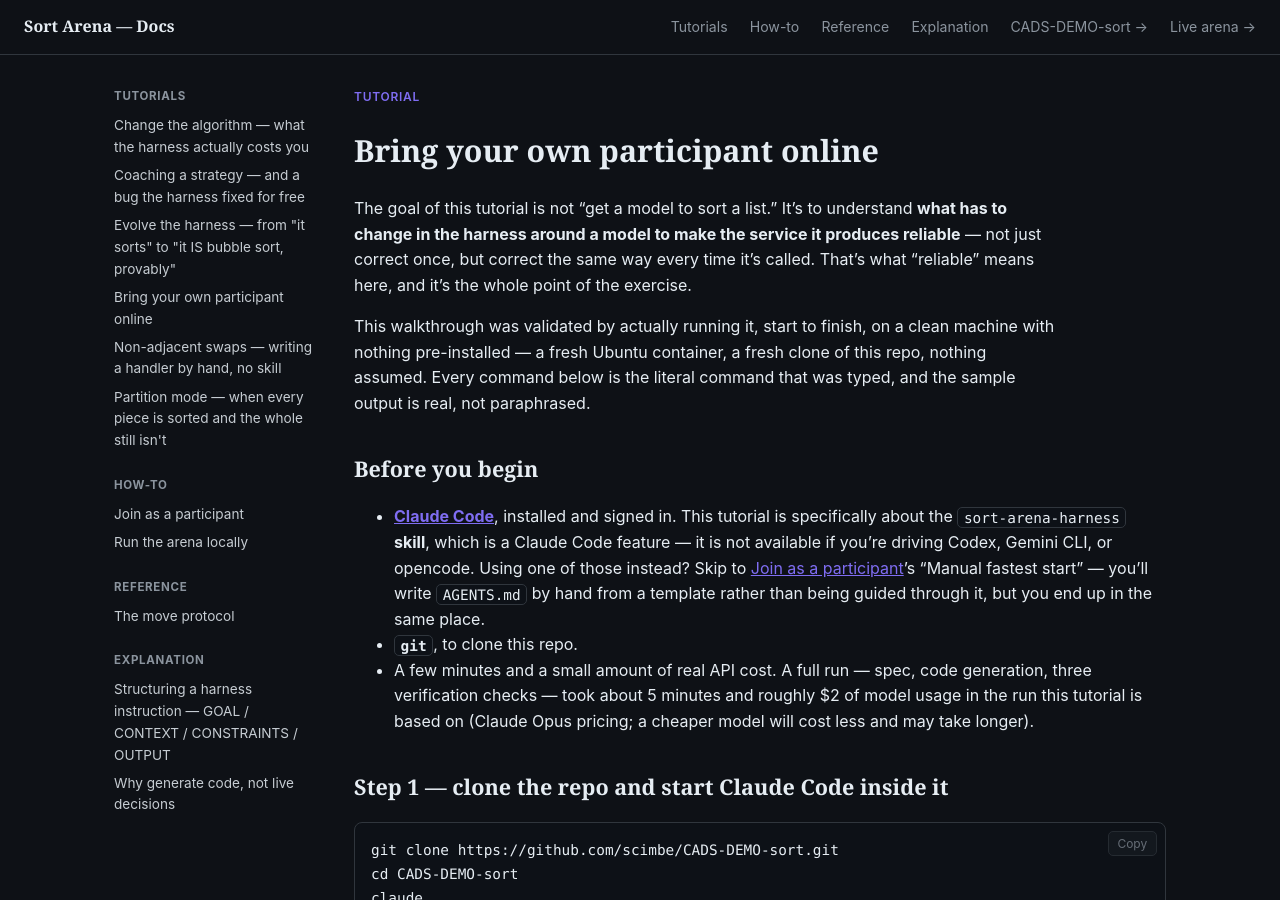
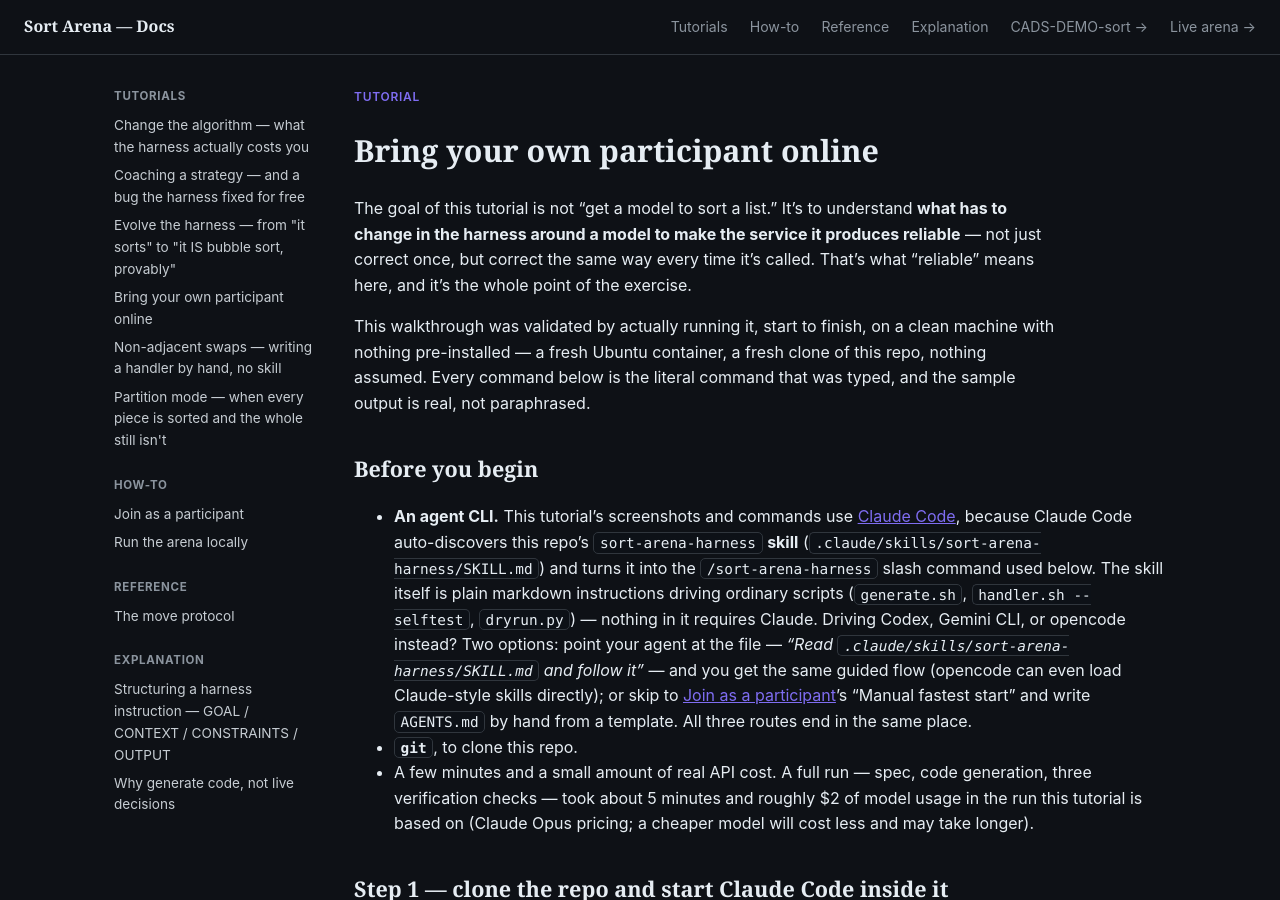
Before and after one commit to scimbe/CADS-DEMO-sort-docs, a Jekyll site: the page built from _tutorials/first-participant.md, in a window 1280 px wide and 900 px high. Built offline with Jekyll 4.4.1, drawn with Linux system fonts in a browser that asks for light colours.

Commit message:
first-participant: the skill is agent-portable — correct the Claude-Code-only claim
The prerequisites block claimed the sort-arena-harness skill 'is not
available' outside Claude Code. Over-strong: only the AUTO-DISCOVERY and
slash-command invocation are Claude Code features. The skill itself is
plain markdown instructions driving ordinary scripts (generate.sh,
handler.sh --selftest, dryrun.py) — any agent CLI gets the same guided
flow by being pointed at .claude/skills/sort-arena-harness/SKILL.md, and
opencode can load Claude-style skills directly. Raised by the operator;
now the page states the mechanism-vs-substance split honestly and offers
three routes (auto-discovered skill / point-your-agent-at-the-file /
manual template) that all end in the same place.

Co-Authored-By: Claude Opus 4.8 <noreply@anthropic.com>
Claude-Session: https://claude.ai/code/session_01BhQ3a4agWxNQqGq6QHPuBD

```diff
--- a/_tutorials/first-participant.md
+++ b/_tutorials/first-participant.md
@@ -18,12 +18,17 @@ paraphrased.
 
 ## Before you begin
 
-- **[Claude Code](https://claude.com/claude-code)**, installed and signed in. This tutorial is
-  specifically about the `sort-arena-harness` **skill**, which is a Claude Code feature — it is
-  not available if you're driving Codex, Gemini CLI, or opencode. Using one of those instead? Skip
-  to [Join as a participant]({{ '/how-to/join-as-a-participant/' | relative_url }})'s "Manual
-  fastest start" — you'll write `AGENTS.md` by hand from a template rather than being guided
-  through it, but you end up in the same place.
+- **An agent CLI.** This tutorial's screenshots and commands use
+  [Claude Code](https://claude.com/claude-code), because Claude Code auto-discovers this repo's
+  `sort-arena-harness` **skill** (`.claude/skills/sort-arena-harness/SKILL.md`) and turns it into
+  the `/sort-arena-harness` slash command used below. The skill itself is plain markdown
+  instructions driving ordinary scripts (`generate.sh`, `handler.sh --selftest`, `dryrun.py`) —
+  nothing in it requires Claude. Driving Codex, Gemini CLI, or opencode instead? Two options:
+  point your agent at the file — *"Read `.claude/skills/sort-arena-harness/SKILL.md` and follow
+  it"* — and you get the same guided flow (opencode can even load Claude-style skills directly);
+  or skip to [Join as a participant]({{ '/how-to/join-as-a-participant/' | relative_url }})'s
+  "Manual fastest start" and write `AGENTS.md` by hand from a template. All three routes end in
+  the same place.
 - **`git`**, to clone this repo.
 - A few minutes and a small amount of real API cost. A full run — spec, code generation, three
   verification checks — took about 5 minutes and roughly $2 of model usage in the run this
```
